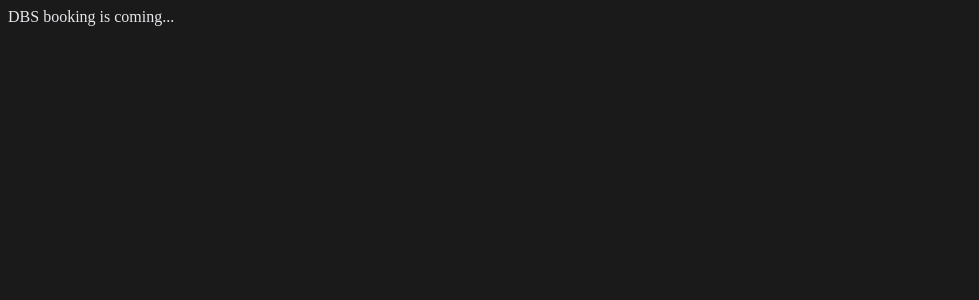
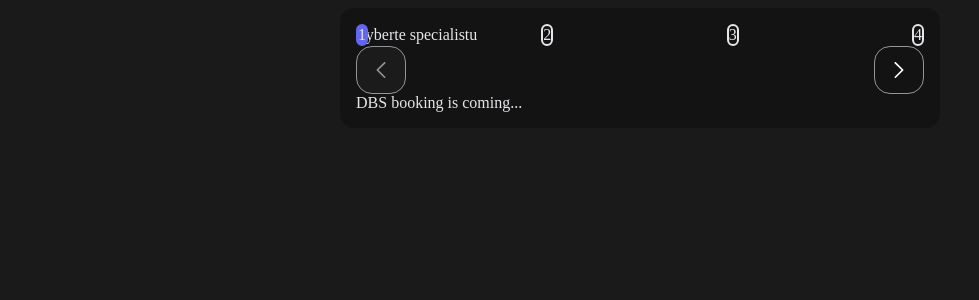
Before and after one commit to hpaios/DBS_booking, a React (Vite) app: page / in a window 1280 px wide. Shown: the top 300 px of the page, without its empty margins (0-979 px from the left). Built offline with nearby package versions, Linux system fonts and the light colour scheme; a web font is replaced by a local one.

Commit message:
added progress bar, style btn

```diff
--- a/src/App.tsx
+++ b/src/App.tsx
@@ -1,12 +1,16 @@
 import './App.css'
+import ContainerWrapper from './components/ContainerWrapper'
+import ProgressBar from './components/ProgressBar/ProgressBar'
 
 function App() {
-
   return (
     <>
-      <div className="font-['Inter-Bold']">
-        DBS booking is coming...
-      </div>
+      <ContainerWrapper>
+        <ProgressBar />
+        <div className="bg-gray-300 w-full h-20">
+          DBS booking is coming...
+        </div>
+      </ContainerWrapper>
     </>
   )
 }
--- /dev/null
+++ b/src/components/ContainerWrapper.tsx
@@ -0,0 +1,15 @@
+import React from "react";
+
+interface ContainerWrapperProps {
+  children: React.ReactNode;
+}
+
+const ContainerWrapper: React.FC<ContainerWrapperProps> = ({ children }) => {
+  return (
+    <div className="mx-auto max-w-[600px] w-full bg-[var(--color-bg-secondary)] rounded-[var(--radius-lg)] box-border p-[var(--space-lg)]">
+      {children}
+    </div>
+  );
+};
+
+export default ContainerWrapper;
--- /dev/null
+++ b/src/components/ProgressBar/ProgressBar.style.ts
@@ -0,0 +1,16 @@
+export const navButtonClass = `
+  py-[var(--space-sm)]
+  px-[var(--space-lg)]
+  bg-[var(--color-bg-secondary)]
+  rounded-[var(--radius-xl)]
+  transition
+  border
+  border-[var(--color-border)]
+  flex
+  items-center
+  hover:border-[var(--color-border-hover)]
+  disabled:bg-[var(--color-disabled)]
+  disabled:cursor-not-allowed
+  disabled:hover:border-[var(--color-border)]
+  cursor-pointer
+`;
--- /dev/null
+++ b/src/components/ProgressBar/ProgressBar.tsx
@@ -0,0 +1,90 @@
+import React, { useState } from "react";
+import ArrowLeft from '../../icons/ArrowLeft'
+import ArrowRight from '../../icons/ArrowRight'
+import { navButtonClass } from './ProgressBar.style'
+
+interface Step {
+  key: string;
+  label: string;
+}
+
+const steps: Step[] = [
+  { key: "select_categories", label: "Vyberte specialistu" },
+  { key: "select_services", label: "Vyberte služby" },
+  { key: "select_slots", label: "Vyberte datum a čas" },
+  { key: "booking_confirmation", label: "Podrobnosti schůzky" },
+];
+
+const ProgressBar: React.FC = () => {
+  const [currentStep, setCurrentStep] = useState(0);
+
+  const goNext = () => {
+    if (currentStep < steps.length - 1) setCurrentStep(currentStep + 1);
+  };
+
+  const goBack = () => {
+    if (currentStep > 0) setCurrentStep(currentStep - 1);
+  };
+
+  return (
+    <div className="max-w-xl mx-auto p-6">
+      {/* Steps container */}
+      <div className="relative flex items-center justify-between">
+        {/* Connector line */}
+        <div className="absolute top-4 left-4 right-4 h-1 bg-gray-300 z-0 rounded">
+        <span className="text-xs sm:text-sm mt-2 text-center text-[var(--color-text)]">{steps[currentStep].label}</span>
+          <div
+            className="h-1 bg-[var(--color-primary)] rounded transition-all duration-300"
+            style={{
+              width: `${(currentStep / (steps.length - 1)) * 100}%`,
+            }}
+          />
+        </div>
+
+        {/* Step circles */}
+        {steps.map((step, index) => {
+          const isCompletedOrActive = index <= currentStep;
+
+          return (
+            <div
+              key={step.key}
+              className="flex flex-col items-center z-10 cursor-pointer"
+              onClick={() => setCurrentStep(index)}
+            >
+              <div
+                className={`w-8 h-8 flex items-center justify-center rounded-full border-2 transition-colors duration-300
+                  ${
+                    isCompletedOrActive
+                      ? "bg-[var(--color-primary)] border-[var(--color-primary)] text-white"
+                      : "bg-white border-gray-300 text-gray-500"
+                  }`}
+              >
+                {index + 1}
+              </div>
+            </div>
+          );
+        })}
+      </div>
+
+      {/* Navigation */}
+      <div className="flex justify-between mt-6">
+        <button
+          onClick={goBack}
+          disabled={currentStep === 0}
+          className={navButtonClass}
+        >
+          <ArrowLeft width={16} height={30} color={currentStep === 0 ? "var(--color-border)" : "var(--color-icon)"} />
+        </button>
+        <button
+          onClick={goNext}
+          disabled={currentStep === steps.length - 1}
+          className={navButtonClass}
+        >
+          <ArrowRight width={16} height={30} color={currentStep === steps.length - 1 ? "var(--color-border)" : "var(--color-icon)"} />
+        </button>
+      </div>
+    </div>
+  );
+};
+
+export default ProgressBar;
--- /dev/null
+++ b/src/icons/ArrowLeft.tsx
@@ -0,0 +1,33 @@
+import React from "react";
+
+interface IconProps extends React.SVGProps<SVGSVGElement> {
+  size?: number;
+  color?: string;
+  className?: string;
+}
+
+const ArrowLeft: React.FC<IconProps> = ({
+  size = 16,
+  color = "currentColor",
+  className,
+  ...props
+}) => {
+  return (
+    <svg
+      width={size}
+      height={size}
+      viewBox="0 0 16 16"
+      fill="none"
+      xmlns="http://www.w3.org/2000/svg"
+      className={className}
+      {...props}
+    >
+      <path
+        d="M3.73979 7.42188L11.0773 0.234375C11.1519 0.161458 11.2425 0.104167 11.349 0.0625C11.4449 0.0208333 11.5515 0 11.6687 0C11.786 0 11.8979 0.0208333 12.0044 0.0625C12.1004 0.104167 12.1856 0.161458 12.2602 0.234375C12.3348 0.307292 12.3934 0.395833 12.4361 0.5C12.4787 0.59375 12.5 0.697917 12.5 0.8125C12.5 0.916667 12.4787 1.02083 12.4361 1.125C12.3934 1.21875 12.3348 1.30208 12.2602 1.375L5.48224 8L12.2602 14.625C12.3348 14.6979 12.3934 14.7865 12.4361 14.8906C12.4787 14.9844 12.5 15.0833 12.5 15.1875C12.5 15.3021 12.4787 15.4062 12.4361 15.5C12.3934 15.6042 12.3348 15.6927 12.2602 15.7656C12.1856 15.8385 12.1004 15.8958 12.0044 15.9375C11.8979 15.9792 11.786 16 11.6687 16C11.5622 16 11.4609 15.9792 11.365 15.9375C11.2584 15.8958 11.1679 15.8385 11.0933 15.7656L3.73979 8.57812C3.66519 8.50521 3.60657 8.42188 3.56394 8.32812C3.52131 8.22396 3.5 8.11458 3.5 8C3.5 7.88542 3.52131 7.78125 3.56394 7.6875C3.60657 7.58333 3.66519 7.49479 3.73979 7.42188Z"
+        fill={color}
+      />
+    </svg>
+  );
+};
+
+export default ArrowLeft;
--- /dev/null
+++ b/src/icons/ArrowRight.tsx
@@ -0,0 +1,30 @@
+import React from "react";
+
+interface IconProps extends React.SVGProps<SVGSVGElement> {
+  size?: number;
+  color?: string;
+  className?: string;
+}
+
+const ArrowRight: React.FC<IconProps> = ({
+  size = 16,
+  color = "currentColor",
+  className,
+  ...props
+}) => {
+  return (
+    <svg
+      width={size}
+      height={size}
+      viewBox="0 0 16 16"
+      fill="none"
+      xmlns="http://www.w3.org/2000/svg"
+      className={className}
+      {...props}
+    >
+      <path d="M12.2602 7.42188L4.92274 0.234375C4.84813 0.161458 4.75755 0.104167 4.65098 0.0625C4.55506 0.0208333 4.44849 0 4.33126 0C4.21403 0 4.10213 0.0208333 3.99556 0.0625C3.89964 0.104167 3.81439 0.161458 3.73979 0.234375C3.66519 0.307292 3.60657 0.395833 3.56394 0.5C3.52131 0.59375 3.5 0.697917 3.5 0.8125C3.5 0.916667 3.52131 1.02083 3.56394 1.125C3.60657 1.21875 3.66519 1.30208 3.73979 1.375L10.5178 8L3.73979 14.625C3.66519 14.6979 3.60657 14.7865 3.56394 14.8906C3.52131 14.9844 3.5 15.0833 3.5 15.1875C3.5 15.3021 3.52131 15.4062 3.56394 15.5C3.60657 15.6042 3.66519 15.6927 3.73979 15.7656C3.81439 15.8385 3.89964 15.8958 3.99556 15.9375C4.10213 15.9792 4.21403 16 4.33126 16C4.43783 16 4.53908 15.9792 4.63499 15.9375C4.74156 15.8958 4.83215 15.8385 4.90675 15.7656L12.2602 8.57812C12.3348 8.50521 12.3934 8.42188 12.4361 8.32812C12.4787 8.22396 12.5 8.11458 12.5 8C12.5 7.88542 12.4787 7.78125 12.4361 7.6875C12.3934 7.58333 12.3348 7.49479 12.2602 7.42188Z" fill={color}></path>
+    </svg>
+  );
+};
+
+export default ArrowRight;
--- a/src/styles/tokens.css
+++ b/src/styles/tokens.css
@@ -1,13 +1,21 @@
 :root {
   --color-bg: #1a1a1a;
+  --color-bg-secondary: #131313;
+  --color-border-hover: #fff;
+  --color-border: #939698;
+  --color-icon: #fff;
+  --color-disabled: #1b1b1b;
   --color-primary: #6366f1;
   --color-text: #e5e7eb;
 
   --radius-sm: 6px;
   --radius-md: 10px;
   --radius-lg: 14px;
+  --radius-xl: 16px;
 
   --space-sm: 8px;
   --space-md: 12px;
-  --space-lg: 20px;
+  --space-lg: 16px;
+  --space-xl: 20px;
+
 }
```
